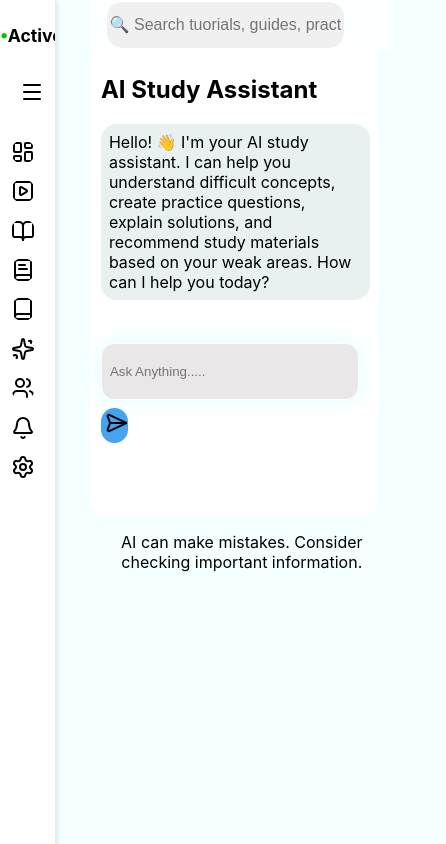
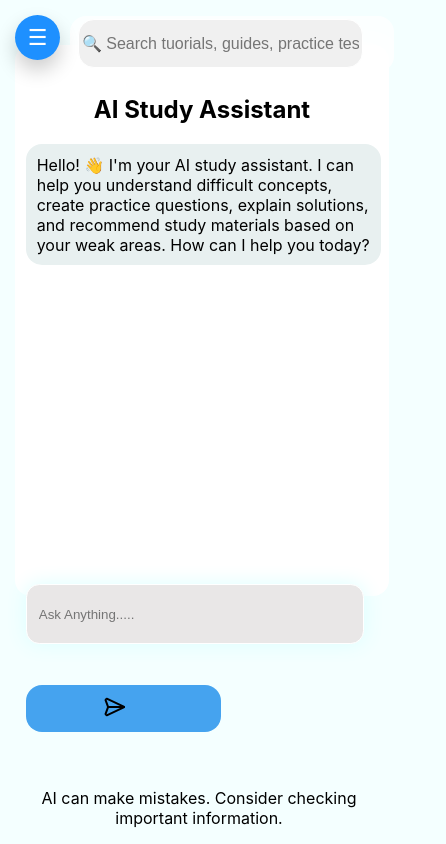
Before and after one commit to PrinceD08/Learnity, a plain HTML site: page Home/AIAssistant/index-ai.html in a window 390 px wide. Shown: the whole page, 446 px wide, since content can reach past the window. Drawn offline with Linux system fonts and the light colour scheme.

Commit message:
Added animations/ responsive

```diff
--- a/Home/AIAssistant/index-ai.html
+++ b/Home/AIAssistant/index-ai.html
@@ -8,19 +8,15 @@
     <title>AI Assistant</title>
     <link rel="stylesheet" href="style-ai.css">
     <link rel="stylesheet" href="../home.css">
-</head>
 <body>
+    <button id="floating-menu-btn">☰</button>
     <section id="section1">
 
         <p id="header"><span>•</span>Active</p>
 
-    <div class="nav-bar" id="menu-toggle">
-        <div class="icon-container" data-icon="dropdown"></div>
-        <span class="nav-text">Menu</span>
-    </div>
 
     <!-- Home -->
-    <div class="nav-bar" onclick="window.location.href='../home.html'">
+    <div class="nav-bar" onclick="window.location.href='home.html'">
         <div class="icon-container" data-icon="home"></div>
         <span class="nav-text">Home</span>
     </div>
@@ -55,10 +51,10 @@
         <span class="nav-text">AI Assistant</span>
     </div>
 
-    <!-- Community -->
+    <!-- Calculator -->
     <div class="nav-bar">
-        <div class="icon-container" data-icon="community"></div>
-        <span class="nav-text">Community</span>
+        <div class="icon-container" data-icon="calculator" onclick="window"></div>
+        <span class="nav-text">Calculator</span>
     </div>
 
     <!-- Notifications -->
--- a/Home/AIAssistant/main-ai.js
+++ b/Home/AIAssistant/main-ai.js
@@ -57,9 +57,16 @@ document.querySelectorAll(".icon-container").forEach(container => {
   }
 });
 
-  const sidebar = document.getElementById("section1");
-const toggleBtn = document.getElementById("menu-toggle");
+const btn = document.getElementById("floating-menu-btn");
+const menu = document.getElementById("section1");
 
-toggleBtn.addEventListener("click", () => {
-    sidebar.classList.toggle("open");
+btn.addEventListener("click", () => {
+    menu.style.display =
+        menu.style.display === "block" ? "none" : "block";
 });
+
+document.addEventListener("click", (e) => {
+    if (!menu.contains(e.target) && !btn.contains(e.target)) {
+        menu.style.display = "none";
+    }
+});
--- a/Home/AIAssistant/style-ai.css
+++ b/Home/AIAssistant/style-ai.css
@@ -1,17 +1,21 @@
 #sub-container{
     background-color: white;
-    width: 75%;
+    width: 99%;
     padding-left: 3%;
-    height: 450px;
     padding: 3%;
     margin-top: 4%;
     border-radius: 1em;
+}
+h2{
+    margin-top: 40px;
+    text-align: center;
 }
 #output{
     width: 95%;
     border-radius: 1em;
     background: rgb(232, 240, 240);
     padding: 3%;
+    margin-bottom: 300px;
 }
 .container1{
     display: inline-block;
@@ -25,8 +29,10 @@
     background-color: orange;
 }
 #insert{
+    position: fixed;
+    bottom: 200px;
     margin-top: 10%;
-    width: 90%;
+    width: 80%;
     height: 50px;
     border-radius: 1em;
     box-shadow: 0 0 20px rgb(220, 255, 254);
@@ -35,6 +41,8 @@
     background-color: rgb(233, 231, 231);
 }
 #sendBtn{
+    position: fixed;
+    bottom: 100px;
     display: inline-block;
     text-align: center;
     padding: 1% 0;
--- a/Home/home.css
+++ b/Home/home.css
@@ -9,17 +9,10 @@ body{
         opacity: 1;
     }
 }
-#section1{
-    position: fixed;
-    width: 19%;
-    padding-bottom: 20%;
+
+.section2{
+    width: 99%;
     display: inline-block;
-}
-.section2{
-    margin-left: 20%;
-    width: 77%;
-    display: inline-block;
-    margin-top: 2%;
     padding-left: 2%;
 }
 #heading{
@@ -45,15 +38,18 @@ body{
 }
 #header2{
     position: fixed;
-    width: 70%;
+    width: 79%;
     top: 0;
+    left: 70px;
     background-color: rgba(255, 255, 255, 0.739);
     backdrop-filter: blur(10px);
-    padding: 0.3% 4%;
+    padding: 1% 2%;
+    border-radius: 1em;
+    margin-top: 4%;
 }
 #searchbar{
     background-color: rgb(240, 240, 240);
-    width: 80%;
+    width: 90%;
     border-radius: 1em;
     font-size: 100%;
     padding: 1%;
@@ -65,6 +61,7 @@ body{
 #heading2{
     font-size: 200%;
     font-weight: 700;
+    margin-top: 70px;
 }
 .border, .border2{
     width: 17%;
@@ -232,46 +229,41 @@ img{
 /* Make the sidebar fixed and narrow initially */
 #section1 {
     position: fixed;
-    top: 0;
-    left: 0;
-    width: 60px; /* collapsed width */
+    left: 15px;
+    width: 240px; /* collapsed width */
     height: 100%;
+    display: none;
     background-color: rgb(255, 255, 255);
     overflow: hidden;
-    transition: width 0.5s ease; /* smooth transition */
-    padding-top: 2%; /* space from top */
+    border-radius: 1em;
+    padding: 10px;
+    z-index: 999;
     box-shadow: 2px 0 5px rgba(0,0,0,0.1);
 }
 
-/* On hover, expand the sidebar */
-#section1.open {
-    width: 250px; /* expanded width */
+#floating-menu-btn {
+    position: fixed;
+    top: 15px;
+    left: 15px;
+    z-index: 1000;
+    background: dodgerblue;
+    color: white;
+    border: none;
+    width: 45px;
+    height: 45px;
+    border-radius: 50%;
+    font-size: 22px;
+    cursor: pointer;
+    box-shadow: 0 10px 20px rgba(0,0,0,0.2);
 }
 
-#menu-toggle{
-    background: none;
-    border: none;
-    cursor: pointer;
-    padding: 15px;
-    font-size: 24px;
-}
+
 
 .section2{
     transition: filter 0.3s ease;
 }
 
-#section1.open ~ .section2{
-    filter : blur(10px);
-    pointer-events: none;
-}
 
-#section1.open .nav-bar {
-    opacity: 1;
-    pointer-events: auto;
-    transition: opacity 0.3s ease;
-}
-
-/* Adjust nav-bar inside sidebar */
 .nav-bar {
     display: flex;
     align-items: center;
@@ -286,13 +278,6 @@ img{
 /* Hide text when collapsed */
 
 
-/* Optional: show icon always */
-#icon-container {
-    display: inline-block;
-    width: 24px;
-    text-align: center;
-}
-
 /* Hover effect for nav items */
 .nav-bar:hover {
     background-color: rgb(69, 163, 239);
@@ -300,29 +285,6 @@ img{
     cursor: pointer;
 }
 
-/* SIDEBAR WIDTH STATES */
-#section1 {
-    width: 55px;
-    transition: width 0.4s ease;
-}
-
-#section1.open {
-    width: 250px;
-}
-
-/* HIDE TEXT WHEN COLLAPSED */
-#section1:not(.open) .nav-text {
-    opacity: 0;
-    width: 0;
-    overflow: hidden;
-    white-space: nowrap;
-}
-
-/* SHOW TEXT WHEN OPEN */
-#section1.open .nav-text {
-    opacity: 1;
-    width: auto;
-}
 @media (max-width: 640px) and (orientation: portrait){
     .border{
         width: 90%;
@@ -344,19 +306,17 @@ img{
     }
     #searchbar{
         height: 40px;
-        width: 85%;
+        width: 90%;
+    }
+    #sendBtn{
+        width: 50%;
+        margin-top: 5%;
     }
     #section2{
         width: 95%;
     }
     #footer{
-        width: 70%;
         position: absolute;
-        right: 0;
-        margin-right: 3%;
-    }
-    #section1.open ~ .section2{
-        filter: none;
-        pointer-events: none;
+        bottom: 0;
     }
 }
```
Also changed, not shown: Home/home.html (+4 -7 lines), Home/home.js (+13 -5 lines).
